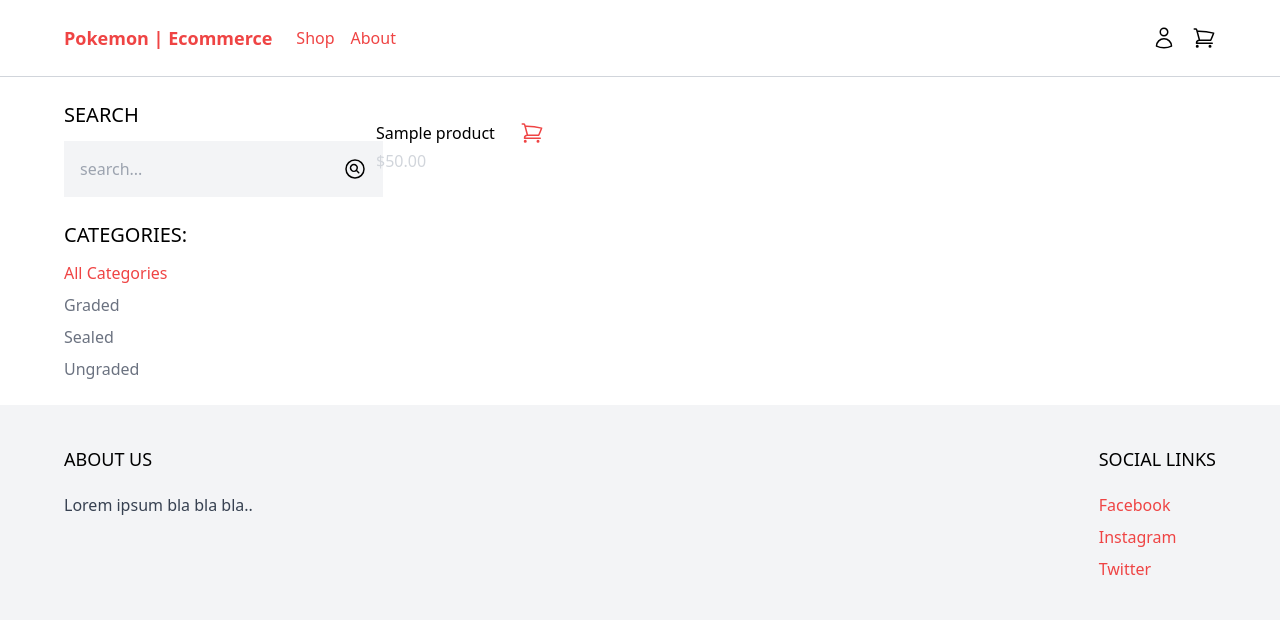
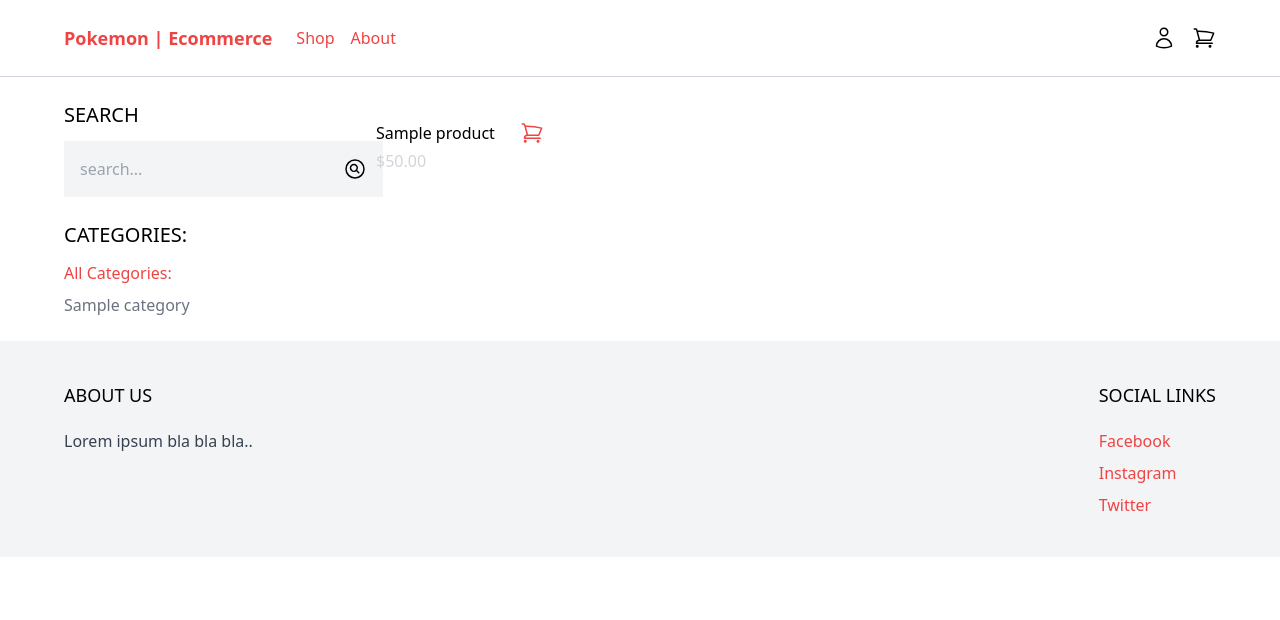
Before and after one commit to aokealy/django-tailwind, a Django app: template core/templates/core/shop.html in a window 1280 px wide. Shown: the top 620 px of the page. Run offline with Django 4.2, Linux system fonts and the light colour scheme; the template is opened without the code that fills it: most values are stand-ins (such as "Sample title", 1, 10 or a date in 2020); style sheets or scripts are compiled from the project's sources.

Commit message:
shop.html
for the sidebar when clicking the category make sure when clicking one that a hover effect is active on the page we are on

```diff
--- a/core/templates/core/shop.html
+++ b/core/templates/core/shop.html
@@ -22,10 +22,11 @@
         <h3 class="mt-6 mb-3 text-xl uppercase">Categories:</h3>
 
         <ul class="space-y-2">
-            <li><a href="#" class="text-red-500">All Categories</a></li>
-            <li><a href="#" class="text-gray-500">Graded</a></li>
-            <li><a href="#" class="text-gray-500">Sealed</a></li>
-            <li><a href="#" class="text-gray-500">Ungraded</a></li>
+            <li><a href="{% url 'shop' %}" class="{% if not active_category %}text-red-500 {% else %} text-gray-500 {% endif %}">All Categories:</a></li>
+            {% for category in categories %}
+            <li><a href="{% url 'shop' %}?category={{ category.slug }}" class="{% if category.slug == active_category %}text-red-500 {% else %} text-gray-500 {% endif %}">{{ category.name }}</a></li>
+            {% endfor %}
+
         </ul>
 
     </div>
--- a/core/views.py
+++ b/core/views.py
@@ -10,9 +10,12 @@ def shop(request):
     categories = Category.objects.all()
     products = Product.objects.all()
 
+    active_category = request.GET.get('category', '')
+
     context = {
         'categories': categories,
-        'products': products
+        'products': products,
+        'active_category': active_category
     }
 
     return render(request, 'core/shop.html', context)
```
